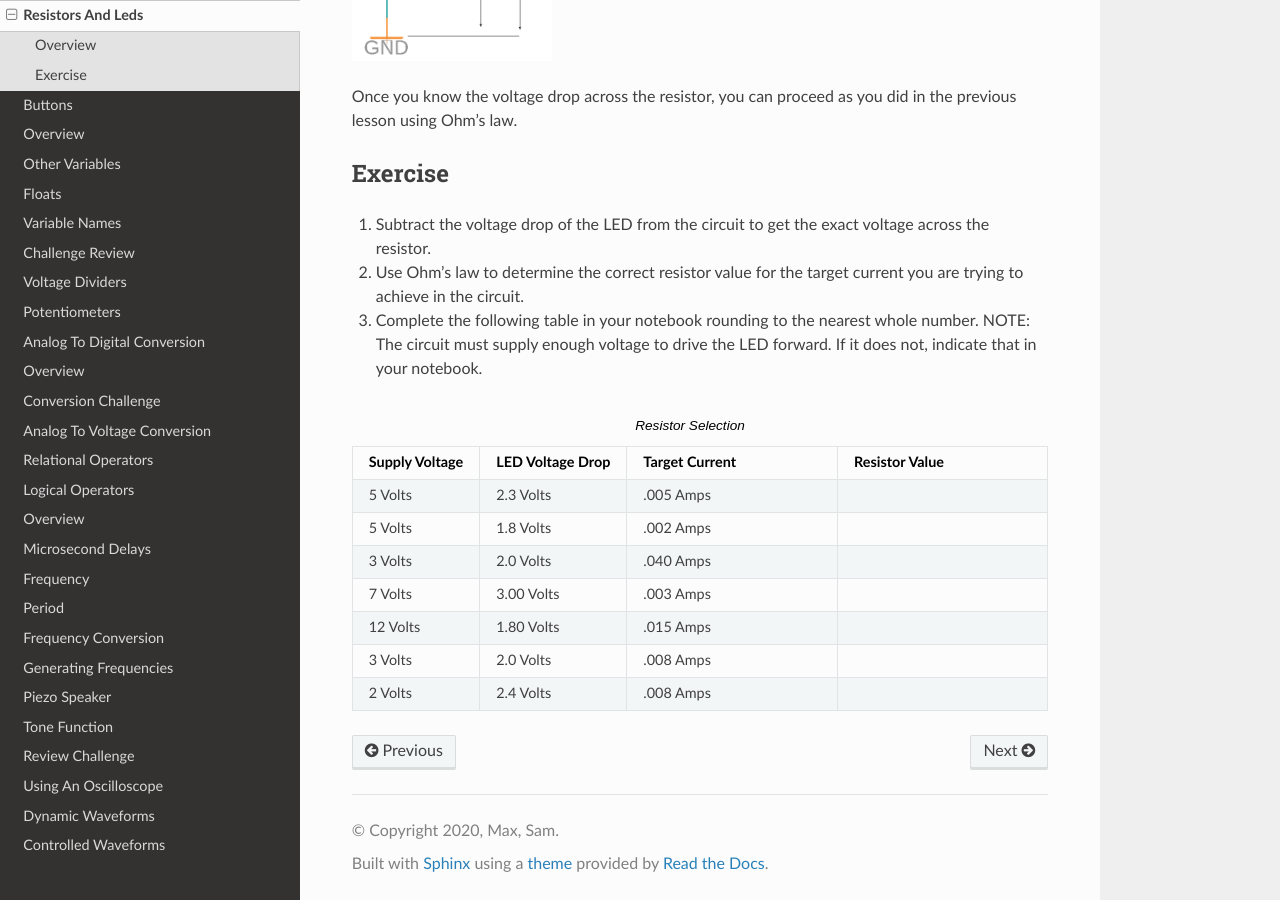
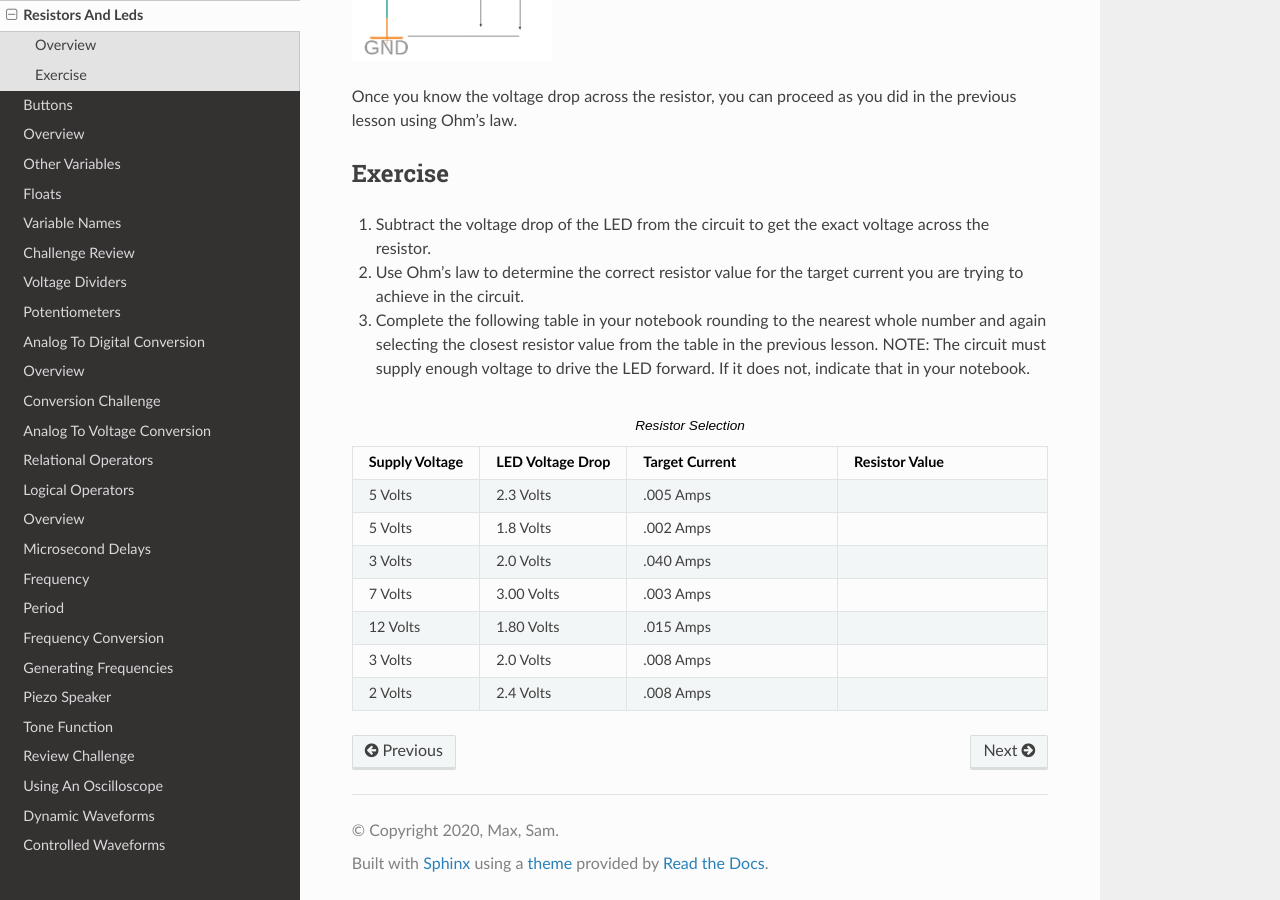
Before and after one commit to maxtkc/mvths-wiki, a Sphinx documentation site: the page built from docs/018-resistors-and-leds.rst, in a window 1280 px wide and 900 px high, scrolled down 735 px. Built offline with Sphinx 7.4.7 and the Read the Docs theme 2.0.0, drawn with Linux system fonts in a browser that asks for light colours; pages that are not in the unit, such as notebooks, are missing from menus.

Commit message:
Update 018-resistors-and-leds.rst

```diff
--- a/docs/018-resistors-and-leds.rst
+++ b/docs/018-resistors-and-leds.rst
@@ -18,7 +18,7 @@
 
 #. Subtract the voltage drop of the LED from the circuit to get the exact voltage across the resistor.
 #. Use Ohm’s law to determine the correct resistor value for the target current you are trying to achieve in the circuit.
-#. Complete the following table in your notebook rounding to the nearest whole number. NOTE: The circuit must supply enough voltage to drive the LED forward. If it does not, indicate that in your notebook.
+#. Complete the following table in your notebook rounding to the nearest whole number and again selecting the closest resistor value from the table in the previous lesson. NOTE: The circuit must supply enough voltage to drive the LED forward. If it does not, indicate that in your notebook.
 
 .. list-table:: Resistor Selection
    :widths: 25 25 50 50
```
